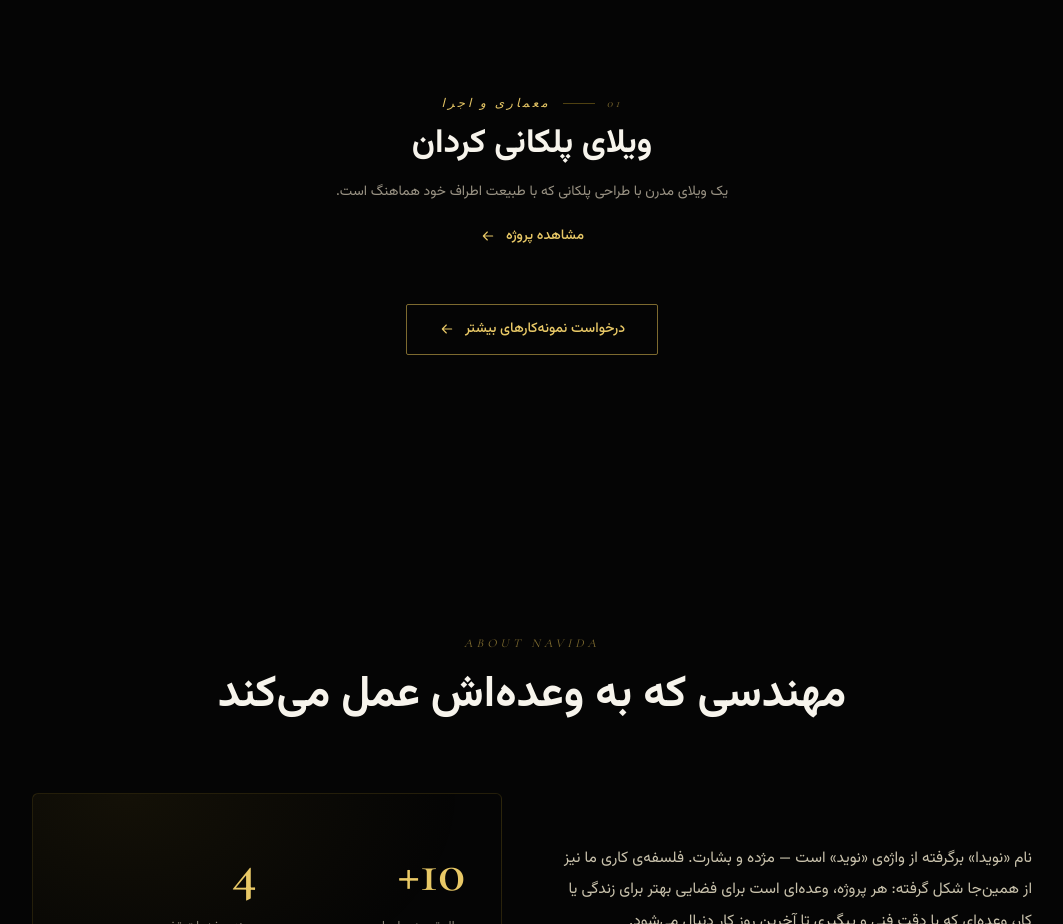
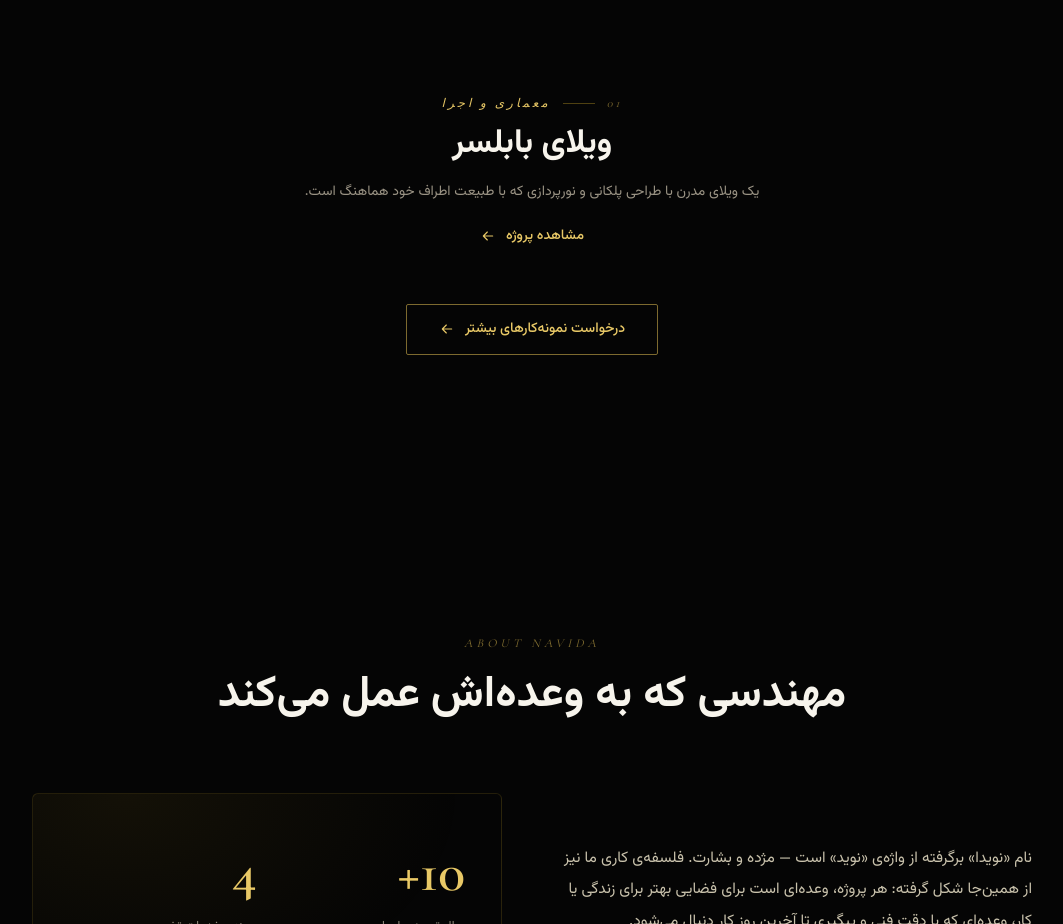
Before and after one commit to parhamGithub/navida, a Next.js app: page / in a window 1280 px wide. Shown: the part 1814-2738 px from the top of the page, without its empty margins (108-1171 px from the left). Built offline with nearby package versions, Linux system fonts and the light colour scheme.

Commit message:
Fixed the content for the first project.

```diff
--- a/app/data/content.tsx
+++ b/app/data/content.tsx
@@ -117,41 +117,41 @@ export const PROJECTS: Project[] = [
     images: [
       {
         image: "/projects/Villa/gazebo_night.webp",
-        alt: "آلاچیق ویلای بابلسر",
+        alt: "آلاچیق ویلای بابلسر در شب",
         aspect: "aspect-[3/4]",
       },
       {
         image: "/projects/Villa/garder_night.webp",
-        alt: "ویلای پلکانی کردان",
+        alt: "باغ ویلای بابلسر در شب",
         aspect: "aspect-[3/4]",
       },
       {
         image: "/projects/Villa/gazebo_sunset.webp",
-        alt: "ویلای پلکانی کردان",
+        alt: "آلاچیق ویلای بابلسر در غروب",
         aspect: "aspect-[3/4]",
       },
       {
         image: "/projects/Villa/villa_day.webp",
-        alt: "آلاچیق ویلای بابلسر",
+        alt: "ویلای بابلسر در روز",
         aspect: "aspect-[3/4]",
       },
       {
         image: "/projects/Villa/garder_day.webp",
-        alt: "ویلای پلکانی کردان",
+        alt: "باغ ویلای بابلسر در روز",
         aspect: "aspect-[3/4]",
       },
       {
         image: "/projects/Villa/gazebo_day.webp",
-        alt: "ویلای پلکانی کردان",
+        alt: "آلاچیق ویلای بابلسر در روز",
         aspect: "aspect-[3/4]",
       },
     ],
-    title: "ویلای پلکانی کردان",
+    title: "ویلای بابلسر",
     category: "معماری و اجرا",
     aspect: "aspect-[3/4]",
     num: "01",
     description:
-      "یک ویلای مدرن با طراحی پلکانی که با طبیعت اطراف خود هماهنگ است.",
+      "یک ویلای مدرن با طراحی پلکانی و نورپردازی که با طبیعت اطراف خود هماهنگ است.",
   },
   // {
   //   mainImage: {
```
